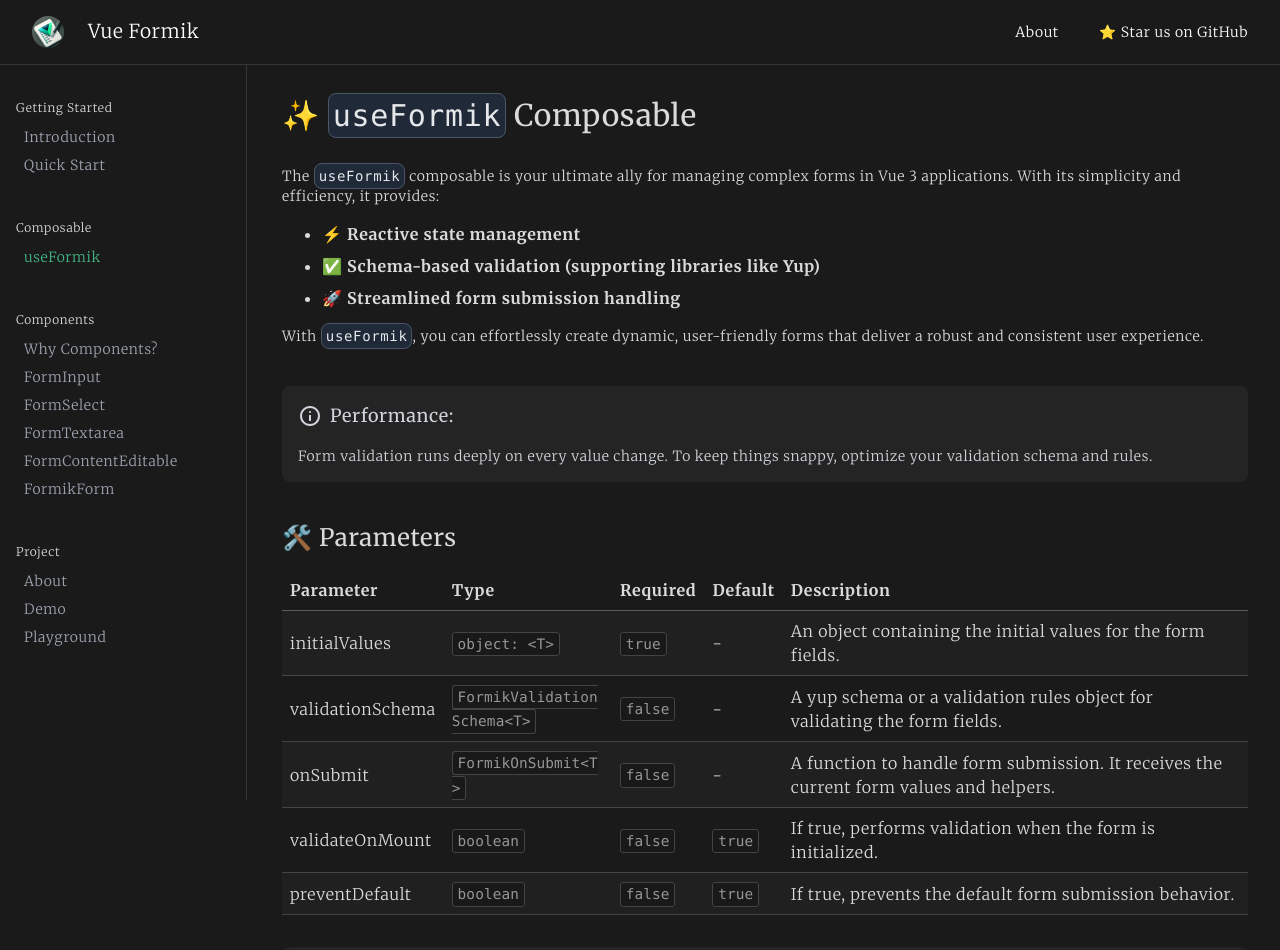
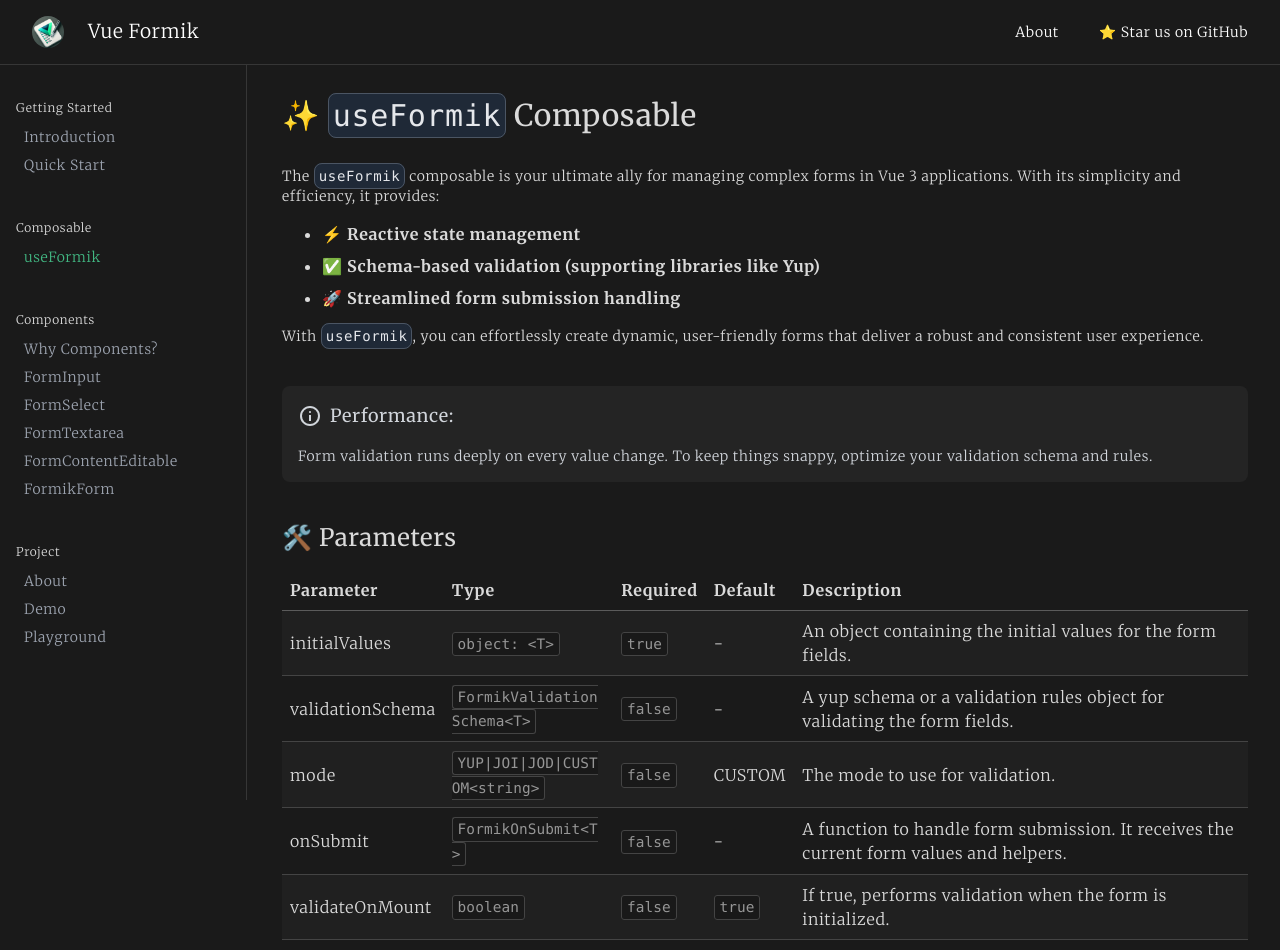
Before and after one commit to vue-formik/docs, a Vue app: page /docs/composable/use-formik in a window 1280 px wide. Shown: the top 950 px of the page. Built offline with nearby package versions, Linux system fonts and the light colour scheme.

Commit message:
Update parameter list
Signed-off-by: Kiran Parajuli <39373750+kiranparajuli589@users.noreply.github.com>

```diff
--- a/src/views/libDocs/composables/useFormik/constants.ts
+++ b/src/views/libDocs/composables/useFormik/constants.ts
@@ -21,6 +21,13 @@ export const UseFormikParameters = [
     required: false,
     default: "-",
     description: "A yup schema or a validation rules object for validating the form fields.",
+  },
+  {
+    name: "mode",
+    type: "YUP|JOI|JOD|CUSTOM<string>",
+    required: false,
+    default: "CUSTOM",
+    description: "The mode to use for validation.",
   },
   {
     name: "onSubmit",
```
